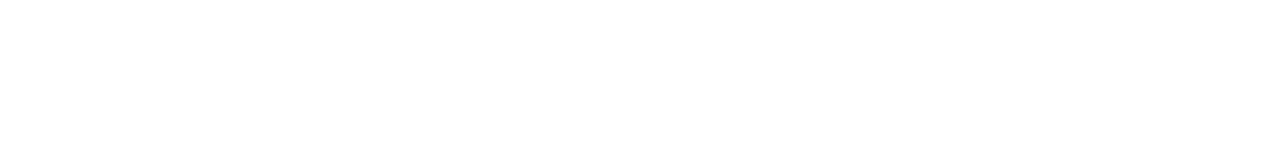
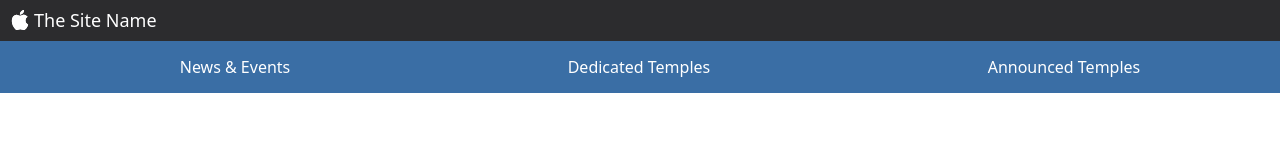
Before and after one commit to cmart1109/wdd231, a plain HTML site: page index.html in a window 1280 px wide. Drawn offline with Linux system fonts and the light colour scheme.

Commit message:
homepage

```diff
--- a/index.html
+++ b/index.html
@@ -4,9 +4,23 @@
     <meta charset="UTF-8">
     <meta name="viewport" content="width=device-width, initial-scale=1.0">
     <link rel="stylesheet" href="./styles/normalize.css">
+    <link rel="stylesheet" href="./styles/styles.css">
+    <link rel="stylesheet" href="./styles/larger.css">
     <title>Document</title>
 </head>
 <body>
-
+    <header>
+        <img src="images/logo.svg" alt="site logo" width="20" height="20">
+        <span>The Site Name</span>
+        <button id="nav-button" class="hamburguer" aria-label="navigation"></button>
+    </header>
+    <nav id="nav-bar" class="navigation">
+        <ul>
+            <li class="current"><a href="#">News & Events</a></li>
+            <li><a href="#">Dedicated Temples</a></li>
+            <li><a href="#">Announced Temples</a></li>
+        </ul>
+    </nav>
+    <script src="./scripts/home.js"></script>
 </body>
 </html>
--- /dev/null
+++ b/scripts/home.js
@@ -0,0 +1,8 @@
+const navButton = document.querySelector('#nav-button');
+const nav = document.getElementById("nav-bar");
+
+
+navButton.addEventListener('click', () => {
+    navButton.classList.toggle('show');
+    nav.classList.toggle('show');
+})
--- /dev/null
+++ b/styles/larger.css
@@ -0,0 +1,13 @@
+@media screen and (min-width: 900px) {
+    #nav-bar {
+        display: block;
+    }
+    .navigation ul {
+        display: flex;
+        justify-content: space-around;
+    }
+
+    .hamburguer{
+        display: none;
+    }
+}
--- /dev/null
+++ b/styles/styles.css
@@ -0,0 +1,53 @@
+:root {
+    --primary-color: #2c2c2e;
+    --secondary-color: #3a6ea5;
+    --tertiary-color: #7d5ba6;
+    --white: #ede0d4;
+}
+
+header {
+    display: grid;
+    grid-template-columns: 24px auto 44px;
+    background-color: var(--primary-color);
+    color: white;
+    padding: 10px;
+    align-items: center;
+    font-size: 18px;
+}
+
+
+
+body {
+    font-family: system-ui, -apple-system, BlinkMacSystemFont, 'Segoe UI', Roboto, Oxygen, Ubuntu, Cantarell, 'Open Sans', 'Helvetica Neue', sans-serif;
+    margin: 0;
+    padding: 0;
+}
+
+.hamburguer::before {
+    content: "\2630";
+}
+.hamburguer.show::before {
+    content: "\00D/";
+}
+
+#nav-bar {
+    display: none;
+    background-color: var(--secondary-color);
+    border: 1px solid var(--secondary-color);
+}
+
+#nav-bar.show {
+    display: block;
+
+}
+.navigation ul {
+    list-style-type: none;
+}
+.navigation a {
+    text-decoration: none;
+    color: white;
+}
+
+header img {
+    filter: invert(1);
+}
```
Also changed, not shown: images/logo.svg (added), styles/normalize.css (line endings or trailing spaces).
